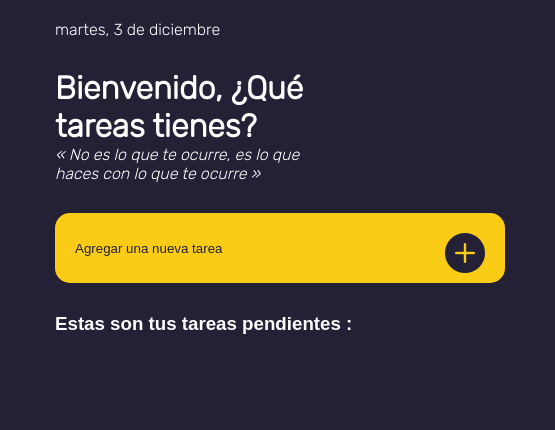
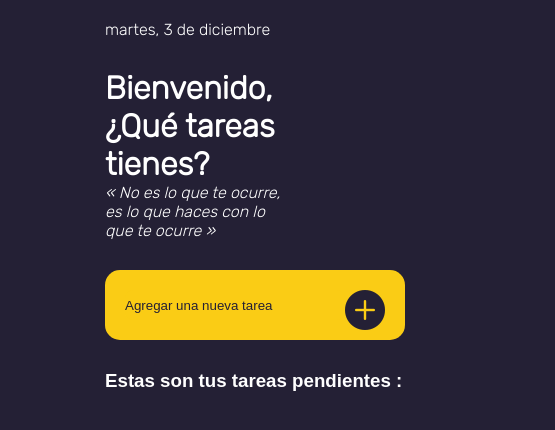
Before and after one commit to muniloper30/todoList, a plain HTML site: page src/index.html in a window 390 px wide. Shown: the whole page, 555 px wide, since content can reach past the window. Drawn offline with nearby package versions, Linux system fonts and the light colour scheme; a web font is replaced by a local one.

Commit message:
Pequeña modificación para hacer responsive el todo para móviles

```diff
--- a/src/index.html
+++ b/src/index.html
@@ -6,7 +6,10 @@
     <meta name="viewport" content="width=device-width, initial-scale=1.0" />
     <title>To Do List</title>
     <link rel="stylesheet" href="style.css" />
-    <link rel="stylesheet" href="https://cdn.jsdelivr.net/npm/bootstrap-icons@1.6.1/font/bootstrap-icons.css">
+    <link
+      rel="stylesheet"
+      href="https://cdn.jsdelivr.net/npm/bootstrap-icons@1.6.1/font/bootstrap-icons.css"
+    />
   </head>
   <body>
     <!-- Contenedor Almacen de toda la app  -->
@@ -16,7 +19,8 @@
         <div id="fecha"></div>
         <h1>Bienvenido, ¿Qué tareas tienes?</h1>
         <span class="frase-motivadora"
-          >« No es lo que te ocurre, es lo que haces con lo que te ocurre »</span
+          >« No es lo que te ocurre, es lo que haces con lo que te ocurre
+          »</span
         >
       </div>
 
@@ -26,7 +30,6 @@
         <input type="text" id="input" placeholder="Agregar una nueva tarea" />
         <i id="enter" class="bi bi-plus-circle-fill"></i>
       </div>
-
 
       <!-- Sección para todas las tareas de nuestra app  -->
 
--- a/src/style.css
+++ b/src/style.css
@@ -21,21 +21,23 @@ body {
   margin: 0;
 }
 
-@media screen and (max-width: 390px) and (max-height: 894px) {
+@media screen and (max-width: 750px) {
     body {
       display: flex;
       justify-content: center;
       height: 100vh;
       margin: 0;
     }
+    .container {
+      max-width: 200px; /* Ajusta el valor según tus necesidades */
+      padding-left: 10px;
+      padding-right: 10px;
+    }
+    .container .agregar-tarea {
+      width: 300px;
+    }
 }
-    @media screen and (max-width: 390px) and (max-height: 894px) {
-        .container {
-          max-width: 300px; /* Ajusta el valor según tus necesidades */
-          padding-left: 10px;
-          padding-right: 10px;
-        }
-      }
+
 
 .container {
   color: white;
```
